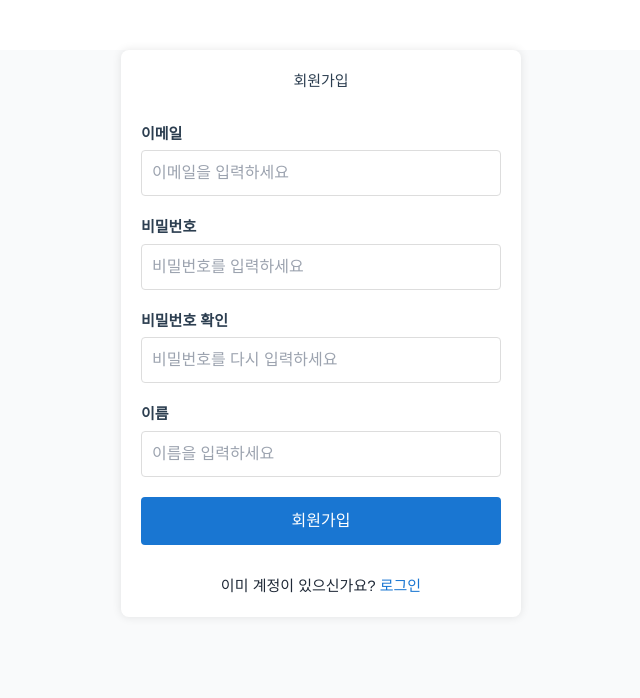
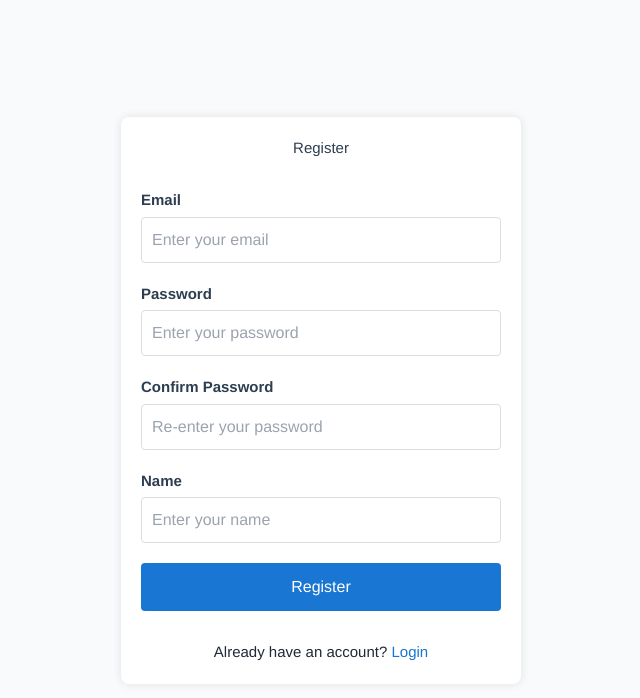
Before and after one commit to hanul-cha/quick-endpoint-generator, a Vue app in the folder client/: page /register in a window 1280 px wide. Shown: the top 698 px of the page, without its empty margins (319-959 px from the left). Built offline with nearby package versions, Linux system fonts and the light colour scheme.

Commit message:
refactoring: login & logout

```diff
--- a/client/src/App.vue
+++ b/client/src/App.vue
@@ -11,19 +11,27 @@ const showNavigation = computed(() => {
 </script>
 
 <template>
-  <div class="min-h-screen bg-gray-50">
+  <div class="flex flex-col min-h-screen bg-gray-50">
     <NavigationBar v-if="showNavigation" />
-    <main :class="{ 'pt-16': showNavigation }" class="container mx-auto px-4">
+    <main :class="{ 'pt-16': showNavigation }" class="container px-4 mx-auto">
       <router-view />
     </main>
   </div>
 </template>
 
 <style>
+body, html {
+  margin: 0;
+  padding: 0;
+  height: 100%;
+  background-color: rgb(249, 250, 251); /* bg-gray-50의 색상 */
+}
+
 #app {
   font-family: 'Avenir', 'Helvetica', 'Arial', sans-serif;
   -webkit-font-smoothing: antialiased;
   -moz-osx-font-smoothing: grayscale;
   @apply text-gray-800;
+  min-height: 100vh;
 }
 </style>
--- a/client/src/components/NavigationBar.vue
+++ b/client/src/components/NavigationBar.vue
@@ -4,13 +4,35 @@
       <div class="flex lg:flex-1">
       </div>
       <div class="flex gap-x-8">
-        <router-link to="/logout" class="text-sm font-semibold leading-6 text-gray-900 hover:text-blue-600">
+        <a href="#" @click.prevent="showLogoutConfirm = true" class="text-sm font-semibold leading-6 text-gray-900 hover:text-blue-600">
           Logout
-        </router-link>
+        </a>
       </div>
     </nav>
   </header>
+
+  <ConfirmModal
+    v-model="showLogoutConfirm"
+    title="Logout"
+    message="Are you sure you want to logout?"
+    confirm-text="Logout"
+    cancel-text="Cancel"
+    confirm-button-color="bg-red-600"
+    confirm-button-hover-color="bg-red-700"
+    @confirm="logout"
+  />
 </template>
 
 <script setup>
+import { ref } from 'vue';
+import { useRouter } from 'vue-router';
+import ConfirmModal from './ConfirmModal.vue';
+
+const router = useRouter();
+const showLogoutConfirm = ref(false);
+
+const logout = () => {
+  showLogoutConfirm.value = false;
+  router.push('/logout');
+};
 </script>
--- a/client/src/views/LoginView.vue
+++ b/client/src/views/LoginView.vue
@@ -1,32 +1,34 @@
 <template>
+  <div class="login-wrapper">
     <div class="login-container">
-    <h1>로그인</h1>
+      <h1>Login</h1>
       <form @submit.prevent="handleSubmit" class="login-form">
         <div class="form-group">
-        <label for="email">이메일</label>
+          <label for="email">Email</label>
           <input
             type="email"
             id="email"
             v-model="formData.email"
             required
-          placeholder="이메일을 입력하세요"
+            placeholder="Enter your email"
           />
         </div>
         <div class="form-group">
-        <label for="password">비밀번호</label>
+          <label for="password">Password</label>
           <input
             type="password"
             id="password"
             v-model="formData.password"
             required
-          placeholder="비밀번호를 입력하세요"
+            placeholder="Enter your password"
           />
         </div>
-      <button type="submit" class="submit-btn">로그인</button>
+        <button type="submit" class="submit-btn">Login</button>
         <div class="register-link">
-        계정이 없으신가요? <router-link to="/register">회원가입</router-link>
+          Don't have an account? <router-link to="/register">Register</router-link>
         </div>
       </form>
+    </div>
   </div>
 </template>
 
@@ -53,7 +55,7 @@ const handleSubmit = async () => {
     if (response.ok) {
       const data = await response.json();
       localStorage.setItem('token', data.access_token);
-      router.push('/data/schema');
+      router.push('/data/endpoint');
     } else {
       alert('로그인에 실패했습니다.');
     }
@@ -65,9 +67,16 @@ const handleSubmit = async () => {
 </script>
 
 <style scoped>
+.login-wrapper {
+  display: flex;
+  align-items: center;
+  justify-content: center;
+  min-height: 100vh;
+}
+
 .login-container {
   max-width: 400px;
-  margin: 50px auto;
+  width: 100%;
   padding: 20px;
   border-radius: 8px;
   box-shadow: 0 0 10px rgba(0, 0, 0, 0.1);
--- a/client/src/views/RegisterView.vue
+++ b/client/src/views/RegisterView.vue
@@ -1,52 +1,54 @@
 <template>
+  <div class="register-wrapper">
     <div class="register-container">
-    <h1>회원가입</h1>
+      <h1>Register</h1>
       <form @submit.prevent="handleSubmit" class="register-form">
         <div class="form-group">
-        <label for="email">이메일</label>
+          <label for="email">Email</label>
           <input
             type="email"
             id="email"
             v-model="formData.email"
             required
-          placeholder="이메일을 입력하세요"
+            placeholder="Enter your email"
           />
         </div>
         <div class="form-group">
-        <label for="password">비밀번호</label>
+          <label for="password">Password</label>
           <input
             type="password"
             id="password"
             v-model="formData.password"
             required
-          placeholder="비밀번호를 입력하세요"
+            placeholder="Enter your password"
           />
         </div>
         <div class="form-group">
-        <label for="confirmPassword">비밀번호 확인</label>
+          <label for="confirmPassword">Confirm Password</label>
           <input
             type="password"
             id="confirmPassword"
             v-model="formData.confirmPassword"
             required
-          placeholder="비밀번호를 다시 입력하세요"
+            placeholder="Re-enter your password"
           />
         </div>
         <div class="form-group">
-        <label for="name">이름</label>
+          <label for="name">Name</label>
           <input
             type="text"
             id="name"
             v-model="formData.name"
             required
-          placeholder="이름을 입력하세요"
+            placeholder="Enter your name"
           />
         </div>
-      <button type="submit" class="submit-btn">회원가입</button>
+        <button type="submit" class="submit-btn">Register</button>
         <div class="login-link">
-        이미 계정이 있으신가요? <router-link to="/login">로그인</router-link>
+          Already have an account? <router-link to="/login">Login</router-link>
         </div>
       </form>
+    </div>
   </div>
 </template>
 
@@ -64,7 +66,7 @@ const formData = ref({
 
 const handleSubmit = async () => {
   if (formData.value.password !== formData.value.confirmPassword) {
-    alert('비밀번호가 일치하지 않습니다.');
+    alert('Passwords do not match.');
     return;
   }
 
@@ -82,22 +84,29 @@ const handleSubmit = async () => {
     });
 
     if (response.ok) {
-      alert('회원가입이 완료되었습니다.');
+      alert('Registration completed successfully.');
       router.push('/login');
     } else {
-      alert('회원가입에 실패했습니다.');
+      alert('Registration failed.');
     }
   } catch (error) {
-    console.error('회원가입 에러:', error);
-    alert('회원가입 중 오류가 발생했습니다.');
+    console.error('Registration error:', error);
+    alert('An error occurred during registration.');
   }
 };
 </script>
 
 <style scoped>
+.register-wrapper {
+  display: flex;
+  align-items: center;
+  justify-content: center;
+  min-height: 100vh;
+}
+
 .register-container {
   max-width: 400px;
-  margin: 50px auto;
+  width: 100%;
   padding: 20px;
   border-radius: 8px;
   box-shadow: 0 0 10px rgba(0, 0, 0, 0.1);
```
Lines whose indentation alone changed are shown as unchanged.
